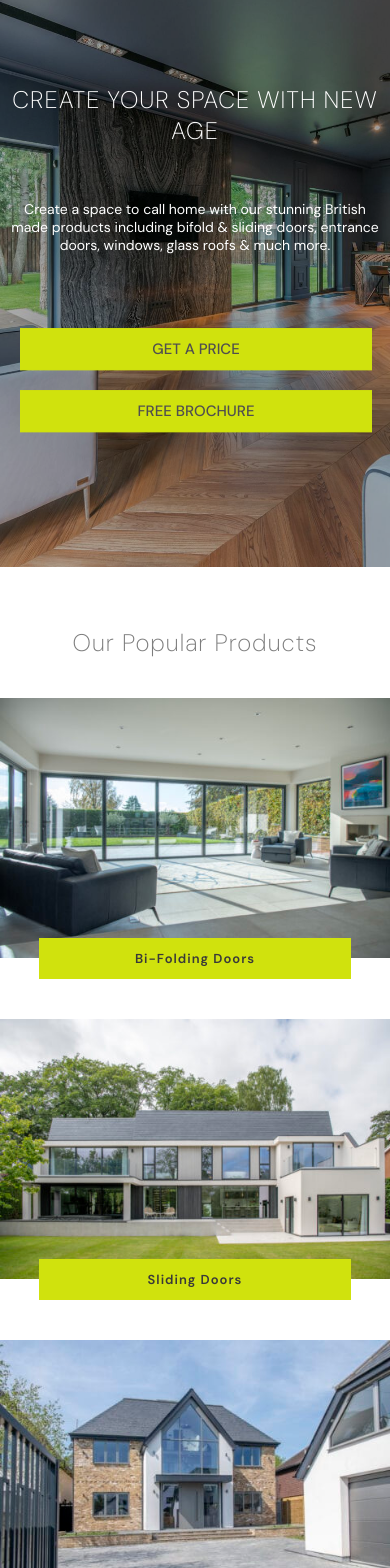
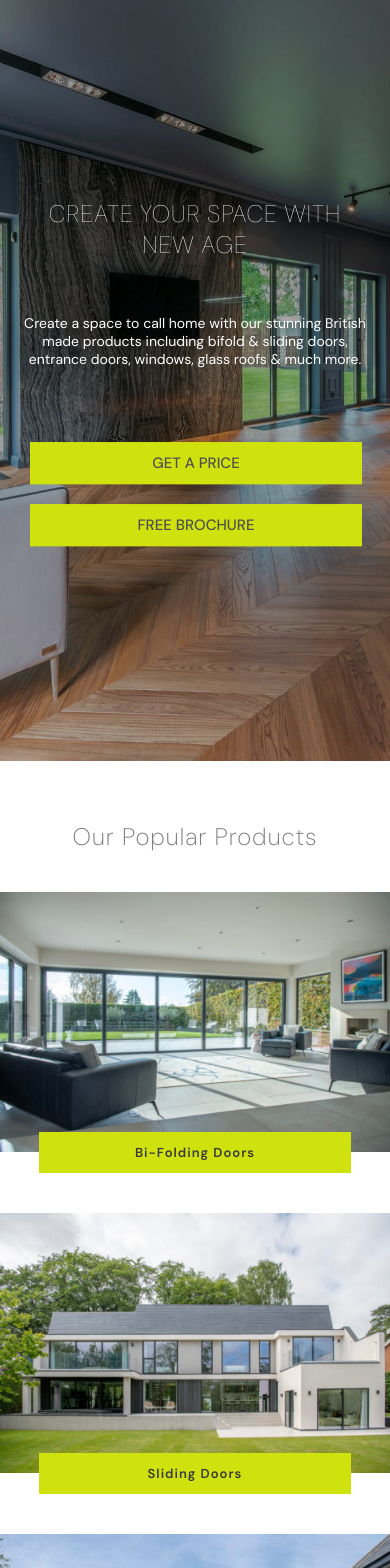
Before and after one commit to Aminur-Rahman-Kanon/new-era-glazing-solution, a React (Create React App) app: page / in a window 390 px wide. Shown: the part 83-1651 px from the top of the page. Built offline with nearby package versions, Linux system fonts and the light colour scheme; no server answers.

Commit message:
update ui 7

```diff
--- a/src/Data/data.js
+++ b/src/Data/data.js
@@ -46,33 +46,33 @@
     {
         title: 'Bi-Folding Doors',
         img: biFoldingDoors,
-        link: '/product/Aluminium Bi-Folding Doors'
+        link: '/product/Bi-Folding Doors'
     },
     {
         title: 'Sliding Doors',
         img: slidingDoors,
-        link: '/product/External Sliding Doors'
+        link: '/product/Sliding Doors'
     },
     {
-        title: 'Aluminium Windows',
+        title: 'Windows',
         img: aluminiumWindows,
-        link: '/product/Aluminium Windows'
+        link: '/product/Windows'
     },
-    {
-        title: 'Distinctive Entrance Doors',
-        img: entranceDoors,
-        link: '/product/Aluminium Front Doors'
-    },
-    {
-        title: 'Glass Roofing Systems',
-        img: glassRoofing,
-        link: '/product/Glass Roof Systems'
-    },
-    {
-        title: 'Steel Look Roors & Windows',
-        img: steelDoors,
-        link: '/product/Bespoke Glass Solutions'
-    },
+    // {
+    //     title: 'Distinctive Entrance Doors',
+    //     img: entranceDoors,
+    //     link: '/product/Aluminium Front Doors'
+    // },
+    // {
+    //     title: 'Glass Roofing Systems',
+    //     img: glassRoofing,
+    //     link: '/product/Glass Roof Systems'
+    // },
+    // {
+    //     title: 'Steel Look Roors & Windows',
+    //     img: steelDoors,
+    //     link: '/product/Bespoke Glass Solutions'
+    // },
 ]
 
 export const testReview = [
@@ -209,10 +209,10 @@
 export const showrooms = [
     {
         id: 1,
-        img: shwroom1,
-        name: 'leeds showroom',
+        img: shwroom3,
+        name: 'romford showroom',
         phone: '+44 7875 531847',
-        address: 'Unit 4, Phoenix Business Centre, Spur Road, Chichester PO19 8PN',
+        address: 'Unit 2, Midland House, 111-113 Victoria Road, London, Romford, RM1 2LX',
         openingHours: '9am - 5pm'
     },
     {
@@ -225,8 +225,8 @@
     },
     {
         id: 3,
-        img: shwroom3,
-        name: 'romford showroom',
+        img: shwroom1,
+        name: 'leeds showroom',
         phone: '+44 7875 531847',
         address: 'Unit 4, Phoenix Business Centre, Spur Road, Chichester PO19 8PN',
         openingHours: '9am - 5pm'
--- a/src/Pages/Homepage/homepage.jsx
+++ b/src/Pages/Homepage/homepage.jsx
@@ -29,13 +29,13 @@
                 <div className={styles.bgContainer}></div>
                 <div className={styles.elementContainer}>
                     <div className={styles.headerContainer}>
-                        <h1 className={styles.headerH1}>CREATE YOUR SPACE WITH NEW AGE</h1>
+                        <h1 className={styles.headerH1}>CREATE YOUR SPACE WITH <br className={styles}/> NEW AGE</h1>
                         <p className={styles.headerP}>Create a space to call home with our stunning British made products including
                         bifold & sliding doors, entrance doors, windows, glass roofs & much more.</p>
-                        <div className={styles.headerLinkContainer}>
+                        {/* <div className={styles.headerLinkContainer}>
                             <Link to={""} className={styles.headerLink}>Explore Our Products</Link>
                             <Link to='/showrooms' className={styles.headerLink}>Visit Our Showrooms</Link>
-                        </div>
+                        </div> */}
                         <div className={styles.headerLinkContainer}>
                             <Link to="/request-quote" className={styles.headerLink}>GET A PRICE</Link>
                             <Link to="/brochure" className={styles.headerLink}>FREE BROCHURE</Link>
@@ -76,8 +76,8 @@
                     <p className={styles.section2P}>We understand that your home is more than just a home. We understand that it’s a big decision, which is why every market leading product that we make is designed with you in mind.</p>
                     <p className={styles.section2P}>Whether you’re looking to renovate your home with expansive new bi-folding doors, planning a property extension with slim-framed sliding doors, or embarking on a grand design project. We have the experience, infrastructure, expertise & bespoke British made product range that can put your mind at ease as we work together to create your dream home.</p>
                     <div className={styles.section2LinkContainer}>
-                        <Link className={styles.section2Link}>The New Age Difference</Link>
-                        <Link className={styles.section2Link}>Our Completed Work</Link>
+                        <Link to='/our-technology' className={styles.section2Link}>Our Technology</Link>
+                        <Link to='/our-process' className={styles.section2Link}>Our Process</Link>
                     </div>
                 </div>
             </section>
@@ -88,8 +88,8 @@
                     <p className={styles.section3P}>We also offer the slimmest, glass sliding doors available in the UK, alongside several other patio door systems ranging from slim-line panoramic doors, to heavy-duty lift and slide doors.</p>
                     <p className={styles.section3P}>Our range of bifold & sliding doors will turn your once ordinary room into a modern, light, inviting space. Both will blur the lines between the inside and out, creating a seamless link between your home and garden. This video highlights some of the main differences between bi-folding and sliding doors as you consider which stunning product is best suited for your upcoming project.</p>
                     <div className={styles.section3LinkContainer}>
-                        <Link className={styles.section3Link}>Bi-Folding Doors</Link>
-                        <Link className={styles.section3Link}>Sliding Doors</Link>
+                        <Link to='/product/Bi-Folding Doors' className={styles.section3Link}>Bi-Folding Doors</Link>
+                        <Link to='/product/Sliding Doors' className={styles.section3Link}>Sliding Doors</Link>
                     </div>
                 </div>
                 <div className={styles.section3BgContainer}>
@@ -123,7 +123,7 @@
                     <h2 className={styles.section7Heading1}>IS IT WORTH VISITING A NEW AGE GLAZING SHOWROOM?</h2>
                     <p className={styles.section7P}>There’s no better way to experience how our bi-folding doors, sliding patio doors, aluminium windows and glazed roofing systems could completely transform your property than by visiting one of our beautiful showrooms.</p>
                     <h3 className={styles.section7Heading2}>LONDON SHOWROOMS</h3>
-                    <p className={styles.section7P}>We have two stunning London showrooms covering the South East located in <Link to={''} className={styles.section7Link}>Romford, Essex</Link> & <Link to={''} className={styles.section7Link}>Weybridge in Surrey.</Link></p>
+                    <p className={styles.section7P}>We have two stunning London showrooms covering the South East located in <Link to='/showrooms' className={styles.section7Link}>Romford, Essex</Link> & <Link to={''} className={styles.section7Link}>Weybridge in Surrey.</Link></p>
                     <p className={styles.section7P}>As well as in our showrooms, you can find our products displayed at various exhibitions all over the UK. We attend annual events in Birmingham, London, Farnborough, Surrey, Harrogate, Glasgow and Edinburgh.</p>
                 </div>
                 <div className={styles.section7BgContainer}>
--- a/src/Pages/Homepage/homepage.module.css
+++ b/src/Pages/Homepage/homepage.module.css
@@ -40,7 +40,9 @@
 }
 
 .headerContainer {
-    width: 80%;
+    width: 900px;
+    padding: 25px;
+    box-sizing: border-box;
     display: flex;
     flex-direction: column;
     justify-content: center;
@@ -50,8 +52,8 @@
 .headerH1 {
     text-align: center;
     color: white;
-    font-size: 2.7rem;
-    font-weight: 200;
+    font-size: 3.3rem;
+    font-weight: 150;
     letter-spacing: 1px;
     margin: 0;
     margin-bottom: 40px;
@@ -73,10 +75,6 @@
     display: flex;
     justify-content: center;
     align-items: center;
-}
-
-.headerLinkContainer:nth-of-type(2) {
-    display: none;
 }
 
 .headerLink {
@@ -144,6 +142,7 @@
 
 .section5 {
     width: 100%;
+    max-width: 1500px;
     margin: 50px auto;
     padding: 10px;
     box-sizing: border-box;
@@ -298,6 +297,7 @@
 
 .section2 {
     width: 100%;
+    max-width: 1500px;
     margin: 50px auto;
     padding: 40px;
     box-sizing: border-box;
@@ -324,7 +324,6 @@
     width: 40%;
     padding: 3rem;
     box-sizing: border-box;
-    /* border: 4px solid #d0e20d; */
     display: flex;
     flex-direction: column;
     justify-content: center;
@@ -375,6 +374,7 @@
 
 .section3 {
     width: 100%;
+    max-width: 1500px;
     margin: 50px auto;
     padding: 40px;
     box-sizing: border-box;
@@ -448,12 +448,14 @@
 
 .section4 {
     width: 100%;
+    max-width: 1500px;
     margin: 50px auto;
     overflow: hidden;
 }
 
 .review {
     width: 100%;
+    max-width: 1500px;
     margin: 50px auto;
     padding: 40px;
     box-sizing: border-box;
@@ -472,6 +474,7 @@
 
 .section6 {
     width: 100%;
+    max-width: 1500px;
     margin: 50px auto;
     padding: 40px;
     box-sizing: border-box;
@@ -558,6 +561,7 @@
 
 .section7 {
     width: 100%;
+    max-width: 1500px;
     margin: 50px auto;
     padding: 40px;
     box-sizing: border-box;
@@ -617,6 +621,7 @@
 
 .section8 {
     width: 100%;
+    max-width: 1500px;
     margin: 50px auto;
     padding: 40px;
     box-sizing: border-box;
@@ -628,19 +633,11 @@
 
 @media (max-width:1080px) {
     .headerContainer {
-        width: 90%;
+        width: 100%;
     }
 
     .headerLinkContainer {
         justify-content: center;
-    }
-
-    .headerLinkContainer:nth-of-type(1) {
-        display: none;
-    }
-
-    .headerLinkContainer:nth-of-type(2) {
-        display: flex;
     }
 
     .contactFormContainer {
@@ -759,9 +756,12 @@
 
 @media (max-width: 767px) {
     .bgContainer {
-        height: auto;
         background-attachment: unset;
         min-height: 650px;
+    }
+
+    .headerContainer {
+        padding: 10px;
     }
 
     .headerH1 {
@@ -817,10 +817,6 @@
 }
 
 @media (max-width: 550px) {
-    .headerContainer {
-        width: 100%;
-    }
-
     .headerLinkContainer {
         flex-direction: column;
     }
--- a/src/Pages/RequestQoute/requestQuote.module.css
+++ b/src/Pages/RequestQoute/requestQuote.module.css
@@ -1,7 +1,8 @@
 .wrapper {
     width: 100%;
-    margin: 50px auto;
-    padding-top: 150px;
+    max-width: 1500px;
+    margin: 200px auto auto;
+    padding: 20px;
     box-sizing: border-box;
     display: flex;
     flex-direction: column;
@@ -39,7 +40,7 @@
 .bottomHeader {
     width: 50%;
     padding: 30px 40px;
-    margin: 50px auto;
+    margin: 30px auto;
     box-sizing: border-box;
     display: flex;
     justify-content: center;
@@ -62,6 +63,12 @@
     }
 }
 
+@media (max-width: 767px) {
+    .wrapper {
+        margin-top: 100px;
+    }
+}
+
 @media (max-width: 550px) {
     .bottomHeader {
         /* padding: 10px; */
```
